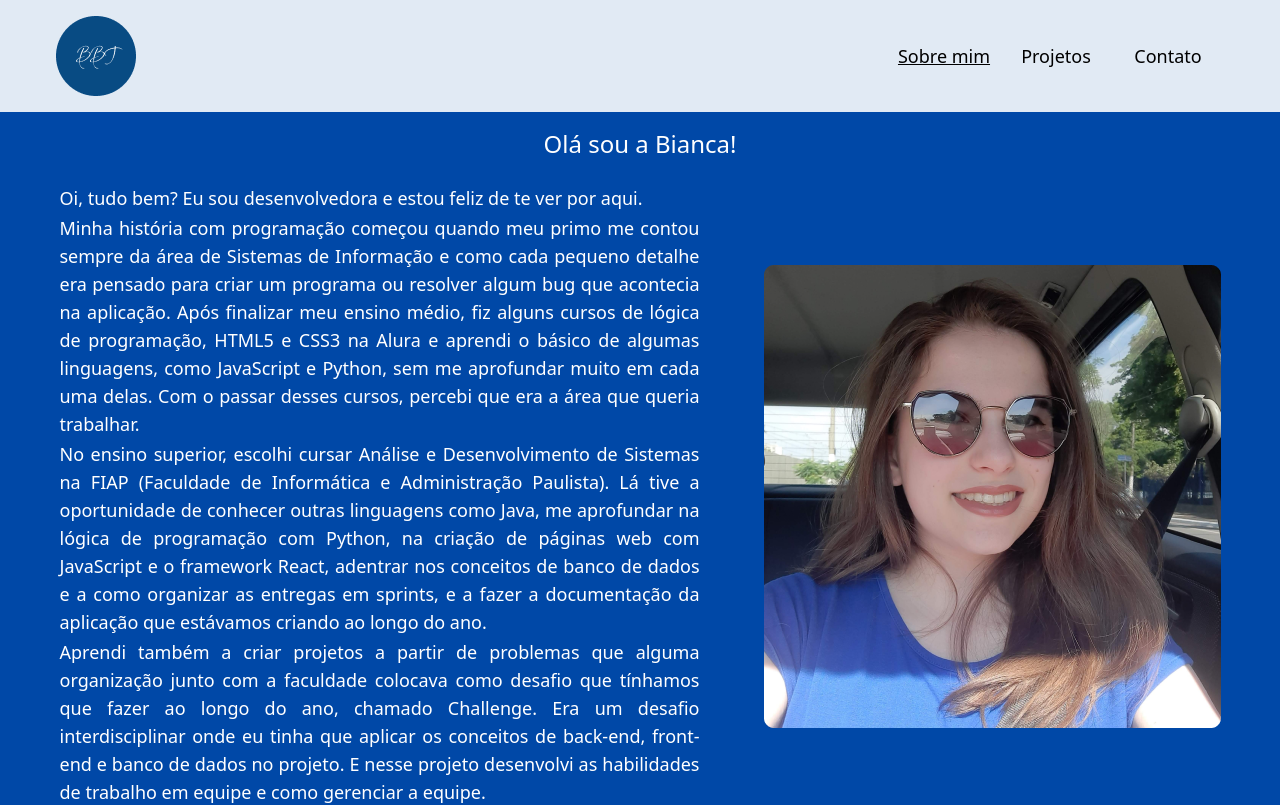
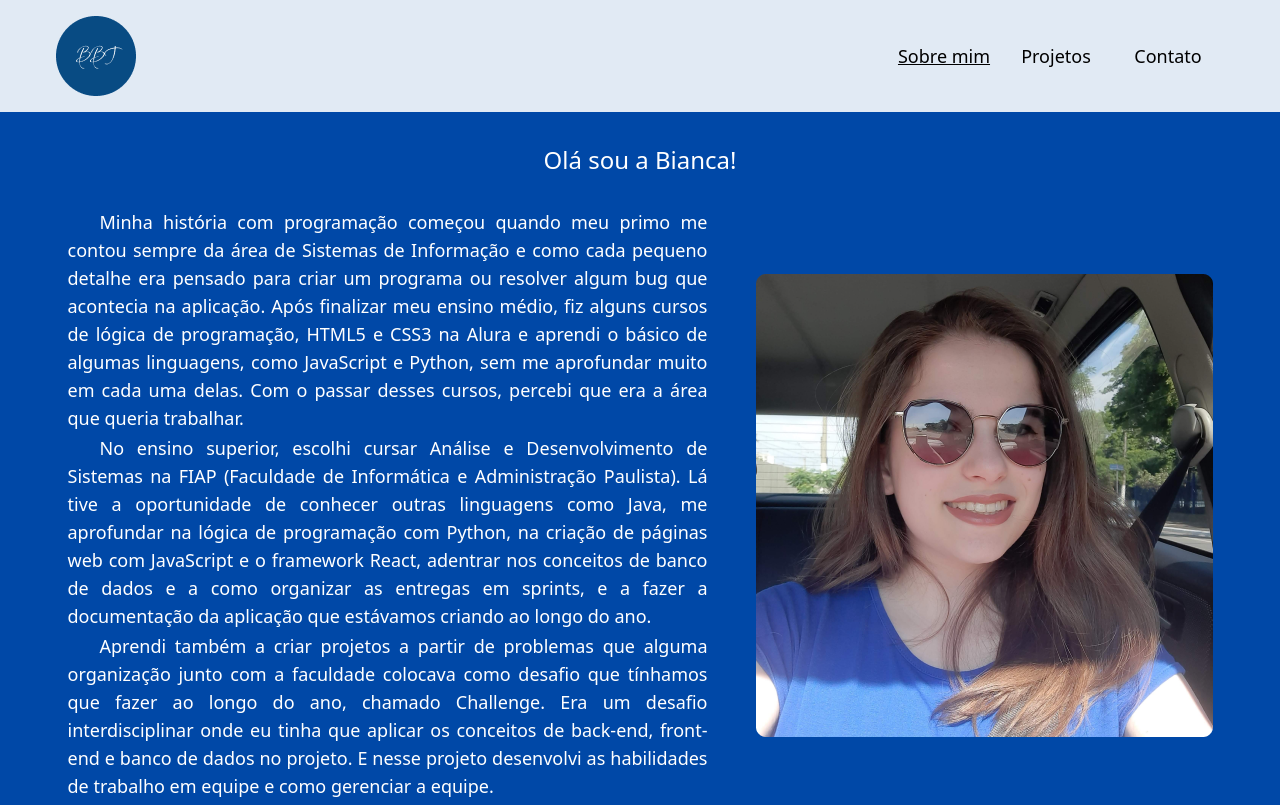
Before and after one commit to biancabt1102/portifolio, a React (Vite) app: page /sobremim in a window 1280 px wide. Shown: the top 805 px of the page. Built offline with nearby package versions, Linux system fonts and the light colour scheme.

Commit message:
style: Text indentation

```diff
--- a/src/components/AboutMe.tsx
+++ b/src/components/AboutMe.tsx
@@ -3,15 +3,11 @@ import PhotoAboutMe from '/imagens/foto-sobre-mim.png';
 export default function AboutMe() {
   return (
     <main className="text-white flex flex-wrap">
-      <h1 className="w-screen text-center text-2xl mt-4 mb-6">
+      <h1 className="w-screen text-center text-2xl my-8">
         Olá sou a Bianca!
       </h1>
-      <article className="flex justify-center items-center text-justify mb-4">
-        <div className="w-1/2 mr-16 text-lg">
-          <p className='pb-0.5'>
-            Oi, tudo bem? Eu sou desenvolvedora e estou feliz de te ver por
-            aqui.
-          </p>
+      <article className="flex justify-center items-center text-justify mb-8">
+        <div className="w-1/2 mr-12 text-lg indent-8">
           <p className='pb-0.5'>
             Minha história com programação começou quando meu primo me contou
             sempre da área de Sistemas de Informação e como cada pequeno detalhe
```
